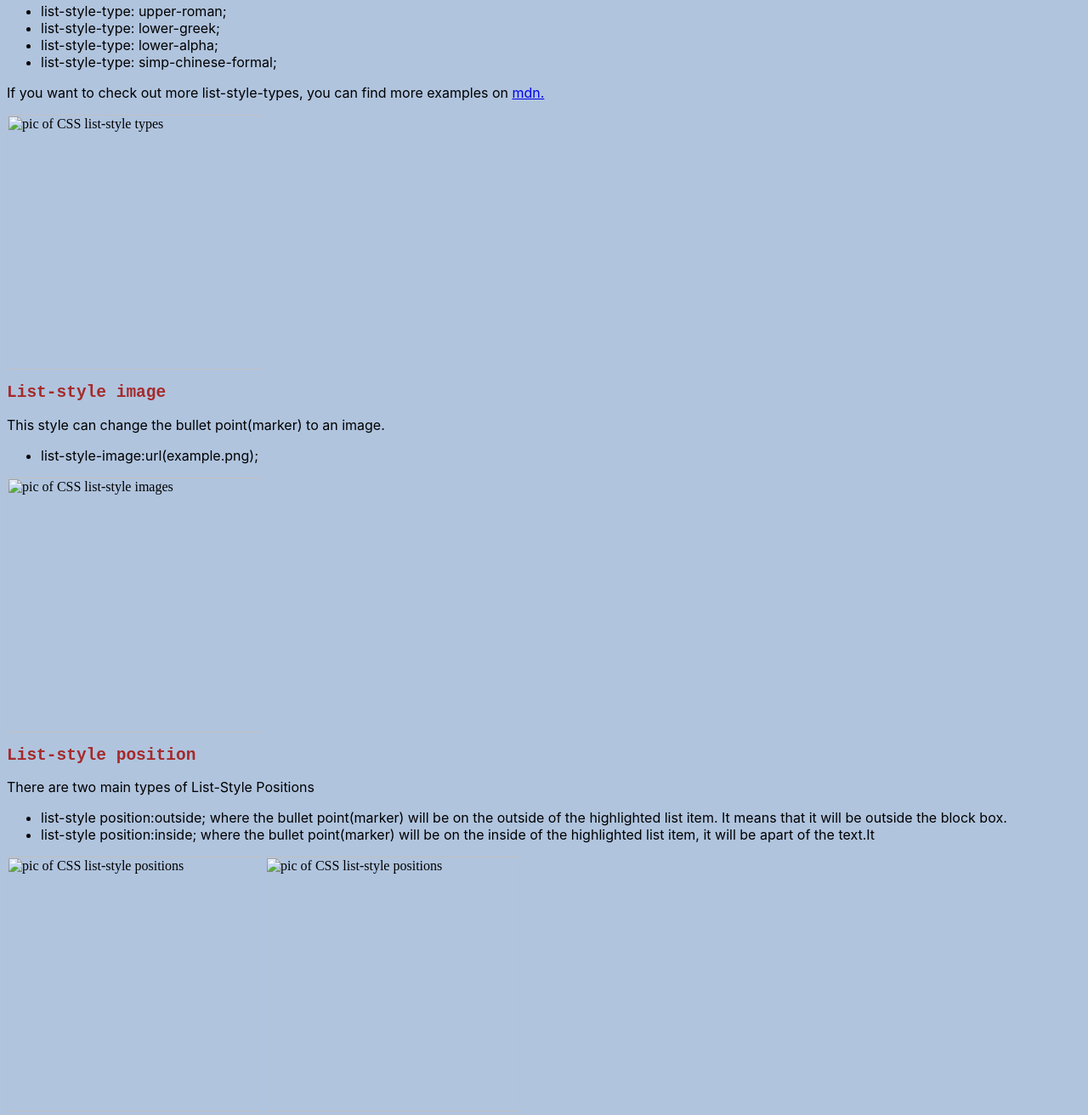
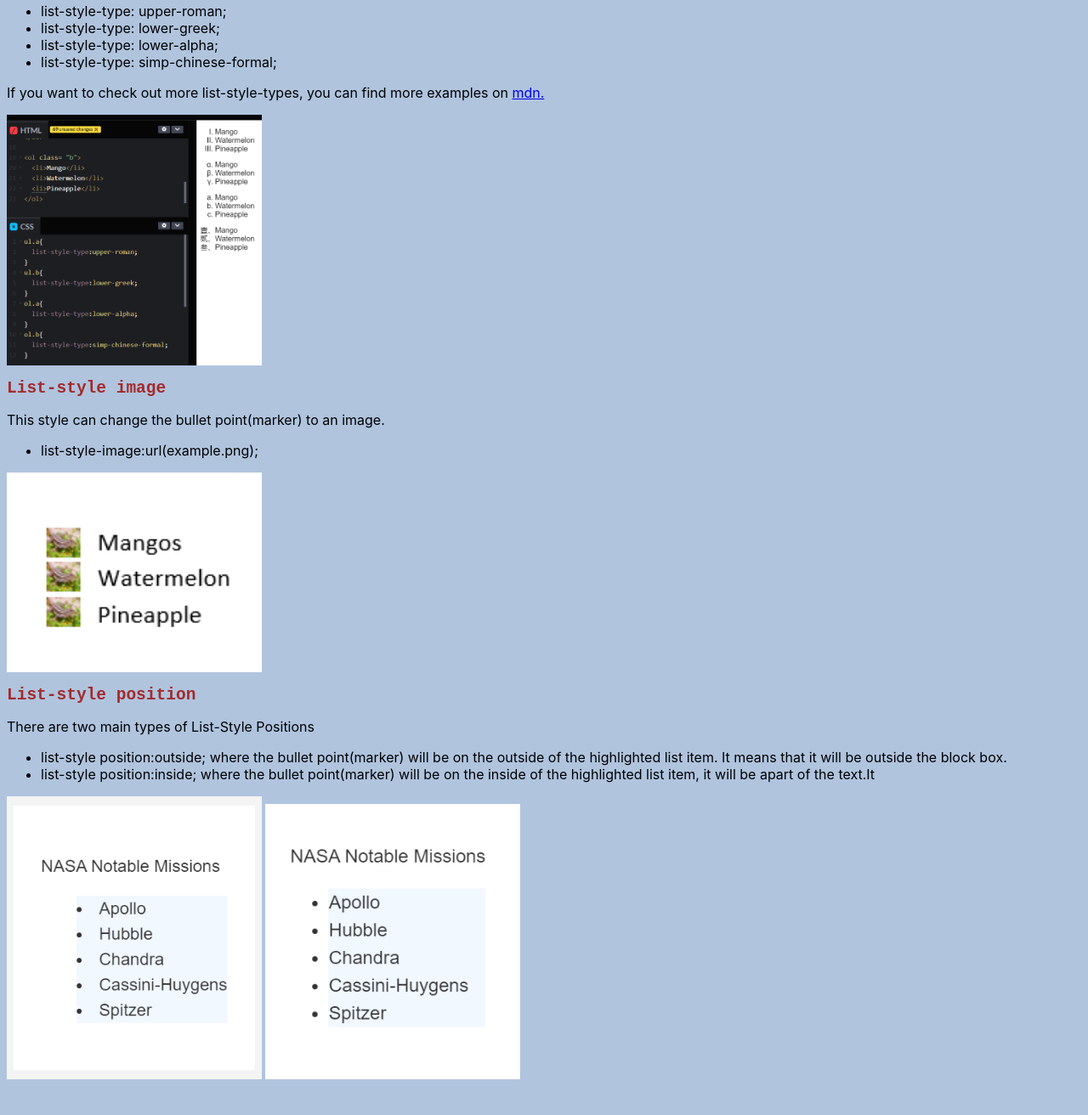
Before and after one commit to Voni676/Lines-PPT, a plain HTML site: page index.html in a window 1280 px wide. Shown: the part 310-1622 px from the top of the page at 85% size. After the commit the page ends 1592 px from the top, so only its background shows below. Drawn offline with Linux system fonts and the light colour scheme.

Commit message:
Add files via upload

```diff
--- a/index.html
+++ b/index.html
@@ -24,13 +24,13 @@ html lang="en">
 </ul>
 <p>If you want to check out more list-style-types, you can find more examples on <a
     href="https://developer.mozilla.org/en-US/docs/Web/CSS/list-style-type">mdn.</a></p>
-<img src="pic of CSS 1.PNG" alt="pic of CSS list-style types" width="300">
+<img src="images/pic of CSS 1.PNG" alt="pic of CSS list-style types" width="300">
 <h2>List-style image</h2>
 <p>This style can change the bullet point(marker) to an image.</p>
 <ul>
   <li>list-style-image:url(example.png);
 </ul>
-<img src="CSS pic 2.PNG" alt="pic of CSS list-style images" width="300">
+<img src="images/CSS pic 2.PNG" alt="pic of CSS list-style images" width="300">
 <h2>List-style position</h2>
 <p>There are two main types of List-Style Positions</p>
 <ul>
@@ -40,7 +40,7 @@ html lang="en">
     will be
     apart of the text.It </li>
 </ul>
-<img src="Css pic 3.PNG" alt="pic of CSS list-style positions" width="300">
-<img src="css pic 4.PNG" alt="pic of CSS list-style positions" width="300">
+<img src="images/Css pic 3.PNG" alt="pic of CSS list-style positions" width="300">
+<img src="images/css pic 4.PNG" alt="pic of CSS list-style positions" width="300">
 </body>
 </html>
```
